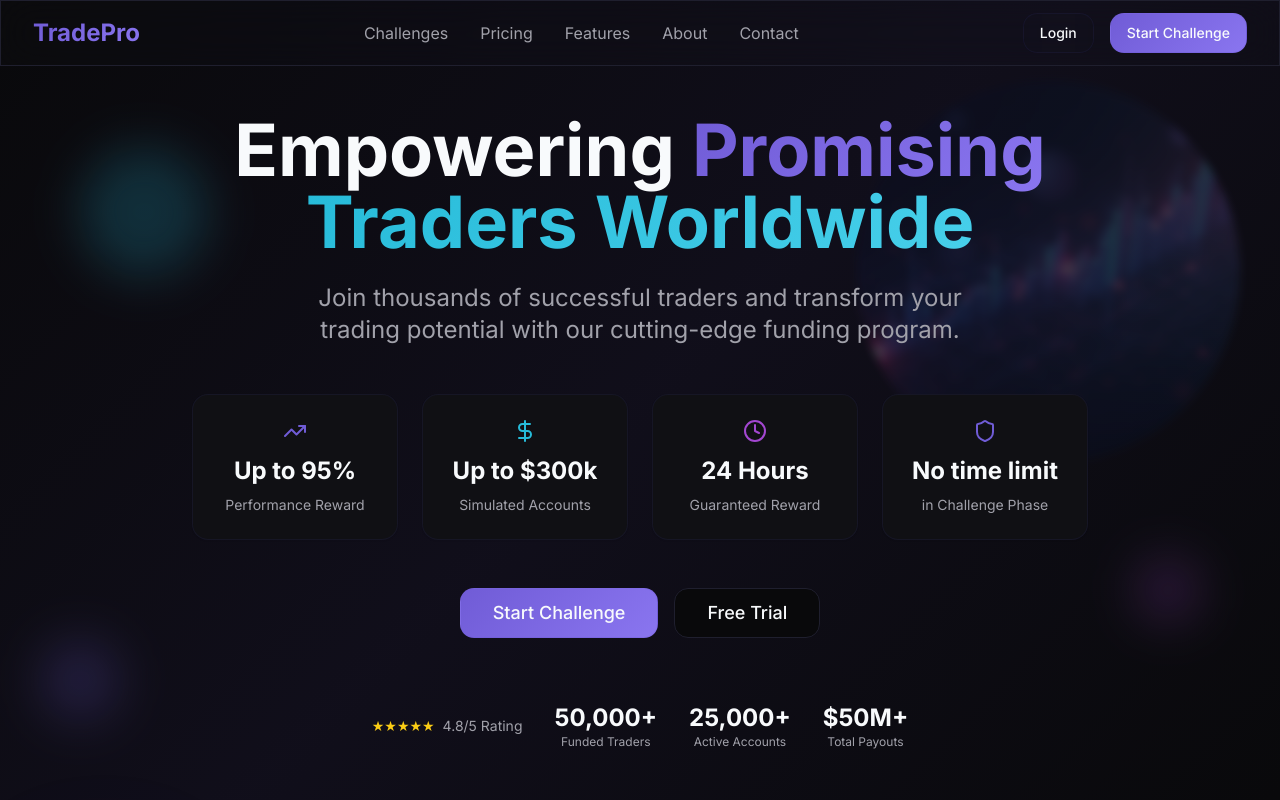
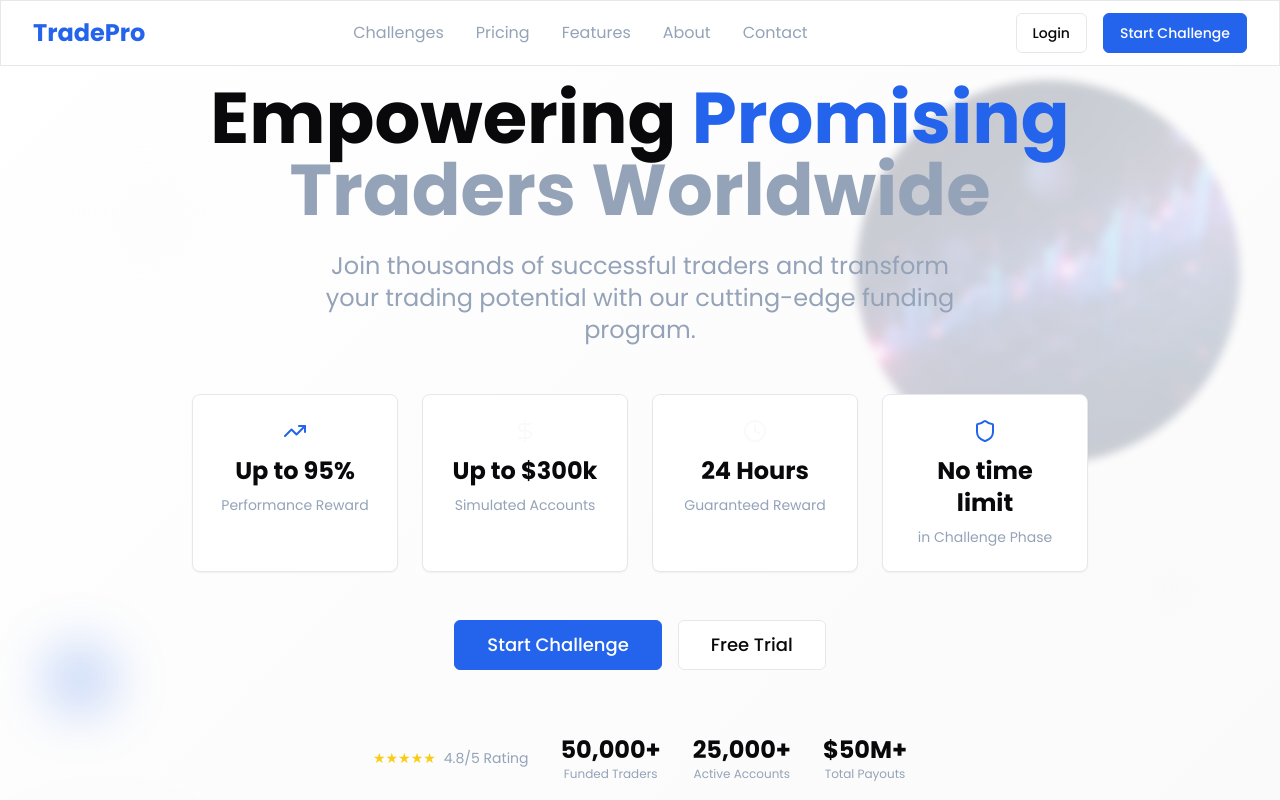
Before and after one commit to iamernesto14/propel-aether, a React (Vite) app: page / in a window 1280 px wide. Shown: the top 800 px of the page. Built offline with nearby package versions, Linux system fonts and the light colour scheme.

Commit message:
Update font and design
Update the website's font to Poppins and apply a minimal design aesthetic.

```diff
--- a/index.html
+++ b/index.html
@@ -8,7 +8,7 @@
     <meta name="author" content="TradePro" />
     <link rel="preconnect" href="https://fonts.googleapis.com">
     <link rel="preconnect" href="https://fonts.gstatic.com" crossorigin>
-    <link href="https://fonts.googleapis.com/css2?family=Inter:wght@300;400;500;600;700;800;900&display=swap" rel="stylesheet">
+    <link href="https://fonts.googleapis.com/css2?family=Poppins:wght@300;400;500;600;700;800;900&display=swap" rel="stylesheet">
 
     <meta property="og:title" content="TradePro - Empowering Promising Traders Worldwide" />
     <meta property="og:description" content="Join thousands of successful traders with TradePro's cutting-edge funding program. Up to 95% profit split, $300k accounts, 24h payouts." />
--- a/src/index.css
+++ b/src/index.css
@@ -2,66 +2,66 @@
 @tailwind components;
 @tailwind utilities;
 
-/* Modern Propfirm Design System - Dark theme with blue/purple gradients */
+/* Minimal Design System - Clean and Modern */
 
 @layer base {
   :root {
     /* Core Colors */
-    --background: 240 10% 3.9%;
-    --background-secondary: 240 8% 7%;
-    --foreground: 210 40% 98%;
+    --background: 0 0% 100%;
+    --background-secondary: 0 0% 98%;
+    --foreground: 240 10% 3.9%;
 
     /* Card System */
-    --card: 240 10% 7%;
-    --card-secondary: 240 8% 10%;
-    --card-foreground: 210 40% 98%;
-    --card-border: 240 20% 15%;
+    --card: 0 0% 100%;
+    --card-secondary: 0 0% 97%;
+    --card-foreground: 240 10% 3.9%;
+    --card-border: 220 13% 91%;
 
     /* Glass Effect */
-    --glass: 240 20% 15% / 0.1;
-    --glass-border: 240 40% 30% / 0.2;
+    --glass: 0 0% 100% / 0.8;
+    --glass-border: 220 13% 91%;
 
     /* Brand Colors */
-    --primary: 250 60% 60%;
-    --primary-glow: 250 80% 70%;
-    --primary-foreground: 210 40% 98%;
+    --primary: 221 83% 53%;
+    --primary-glow: 221 83% 53%;
+    --primary-foreground: 0 0% 100%;
 
-    --secondary: 190 70% 50%;
-    --secondary-glow: 190 80% 60%;
-    --secondary-foreground: 210 40% 98%;
+    --secondary: 210 40% 98%;
+    --secondary-glow: 210 40% 98%;
+    --secondary-foreground: 240 10% 3.9%;
 
     /* Accent Colors */
-    --accent: 280 60% 55%;
-    --accent-glow: 280 80% 65%;
-    --accent-foreground: 210 40% 98%;
+    --accent: 210 40% 98%;
+    --accent-glow: 210 40% 98%;
+    --accent-foreground: 240 10% 3.9%;
 
     /* UI Elements */
-    --muted: 240 5% 30%;
-    --muted-foreground: 240 5% 65%;
+    --muted: 210 40% 98%;
+    --muted-foreground: 215 20% 65%;
 
-    --popover: 240 10% 7%;
-    --popover-foreground: 210 40% 98%;
+    --popover: 0 0% 100%;
+    --popover-foreground: 240 10% 3.9%;
 
     --destructive: 0 84.2% 60.2%;
-    --destructive-foreground: 210 40% 98%;
+    --destructive-foreground: 0 0% 100%;
 
-    --border: 240 20% 15%;
-    --input: 240 20% 15%;
-    --ring: 250 60% 60%;
+    --border: 220 13% 91%;
+    --input: 220 13% 91%;
+    --ring: 221 83% 53%;
 
-    /* Gradients */
-    --gradient-primary: linear-gradient(135deg, hsl(var(--primary)), hsl(var(--primary-glow)));
-    --gradient-secondary: linear-gradient(135deg, hsl(var(--secondary)), hsl(var(--secondary-glow)));
-    --gradient-accent: linear-gradient(135deg, hsl(var(--accent)), hsl(var(--accent-glow)));
-    --gradient-hero: linear-gradient(135deg, hsl(240 10% 3.9%), hsl(250 30% 8%), hsl(240 10% 3.9%));
-    --gradient-card: linear-gradient(135deg, hsl(var(--card)) / 0.8, hsl(var(--card-secondary)) / 0.9);
+    /* Minimal Gradients */
+    --gradient-primary: linear-gradient(135deg, hsl(var(--primary)), hsl(221 83% 45%));
+    --gradient-secondary: linear-gradient(135deg, hsl(var(--secondary)), hsl(var(--muted)));
+    --gradient-accent: linear-gradient(135deg, hsl(var(--accent)), hsl(var(--muted)));
+    --gradient-hero: linear-gradient(135deg, hsl(0 0% 100%), hsl(0 0% 98%));
+    --gradient-card: linear-gradient(135deg, hsl(var(--card)), hsl(var(--card-secondary)));
 
-    /* Shadows */
-    --shadow-glow: 0 0 50px hsl(var(--primary) / 0.3);
-    --shadow-card: 0 8px 32px hsl(240 10% 2% / 0.4);
-    --shadow-float: 0 20px 60px hsl(240 10% 2% / 0.6);
+    /* Minimal Shadows */
+    --shadow-glow: 0 4px 20px hsl(var(--primary) / 0.1);
+    --shadow-card: 0 2px 8px hsl(220 13% 91% / 0.6);
+    --shadow-float: 0 8px 25px hsl(220 13% 91% / 0.4);
 
-    --radius: 1rem;
+    --radius: 0.5rem;
 
     /* Animations */
     --transition-smooth: all 0.4s cubic-bezier(0.4, 0, 0.2, 1);
@@ -77,45 +77,29 @@
   body {
     @apply bg-background text-foreground overflow-x-hidden;
     background: var(--gradient-hero);
-    background-attachment: fixed;
   }
 
-  /* Glass morphism effect */
+  /* Minimal glass effect */
   .glass {
-    backdrop-filter: blur(20px);
     background: hsl(var(--glass));
     border: 1px solid hsl(var(--glass-border));
   }
 
-  /* Floating animation */
-  .float {
-    animation: float 6s ease-in-out infinite;
-  }
-
-  @keyframes float {
-    0%, 100% { transform: translateY(0px) rotate(0deg); }
-    50% { transform: translateY(-20px) rotate(2deg); }
-  }
-
-  /* Glow effects */
-  .glow-primary {
-    box-shadow: var(--shadow-glow);
-  }
-
-  .glow-hover:hover {
-    box-shadow: var(--shadow-glow);
-    transform: translateY(-2px);
+  /* Subtle hover effects */
+  .minimal-hover:hover {
+    transform: translateY(-1px);
+    box-shadow: var(--shadow-card);
     transition: var(--transition-smooth);
   }
 
-  /* 3D Card effect */
-  .card-3d {
-    transform-style: preserve-3d;
+  /* Simple card effect */
+  .card-minimal {
     transition: var(--transition-smooth);
   }
 
-  .card-3d:hover {
-    transform: rotateX(5deg) rotateY(5deg) scale(1.02);
+  .card-minimal:hover {
+    transform: translateY(-2px);
+    box-shadow: var(--shadow-card);
   }
 
   /* Scroll animations */
@@ -132,42 +116,37 @@
 }
 
 @layer components {
-  /* Gradient text */
+  /* Minimal text styles */
   .text-gradient-primary {
-    background: var(--gradient-primary);
-    -webkit-background-clip: text;
-    -webkit-text-fill-color: transparent;
-    background-clip: text;
+    color: hsl(var(--primary));
   }
 
   .text-gradient-secondary {
-    background: var(--gradient-secondary);
-    -webkit-background-clip: text;
-    -webkit-text-fill-color: transparent;
-    background-clip: text;
+    color: hsl(var(--muted-foreground));
   }
 
-  /* Modern buttons */
+  /* Clean buttons */
   .btn-gradient {
-    background: var(--gradient-primary);
-    border: 1px solid hsl(var(--primary) / 0.3);
+    background: hsl(var(--primary));
+    border: 1px solid hsl(var(--primary));
     transition: var(--transition-smooth);
   }
 
   .btn-gradient:hover {
-    transform: translateY(-2px);
+    background: hsl(221 83% 45%);
+    transform: translateY(-1px);
     box-shadow: var(--shadow-glow);
   }
 
   .btn-glass {
-    background: hsl(var(--glass));
-    backdrop-filter: blur(20px);
-    border: 1px solid hsl(var(--glass-border));
+    background: hsl(var(--card));
+    border: 1px solid hsl(var(--border));
     transition: var(--transition-smooth);
   }
 
   .btn-glass:hover {
-    background: hsl(var(--glass)) / 0.8;
-    transform: translateY(-2px);
+    background: hsl(var(--card-secondary));
+    transform: translateY(-1px);
+    box-shadow: var(--shadow-card);
   }
 }
--- a/tailwind.config.ts
+++ b/tailwind.config.ts
@@ -18,7 +18,7 @@ export default {
 			}
 		},
 		fontFamily: {
-			sans: ['Inter', 'sans-serif'],
+			sans: ['Poppins', 'sans-serif'],
 		},
 		extend: {
 			colors: {
```
